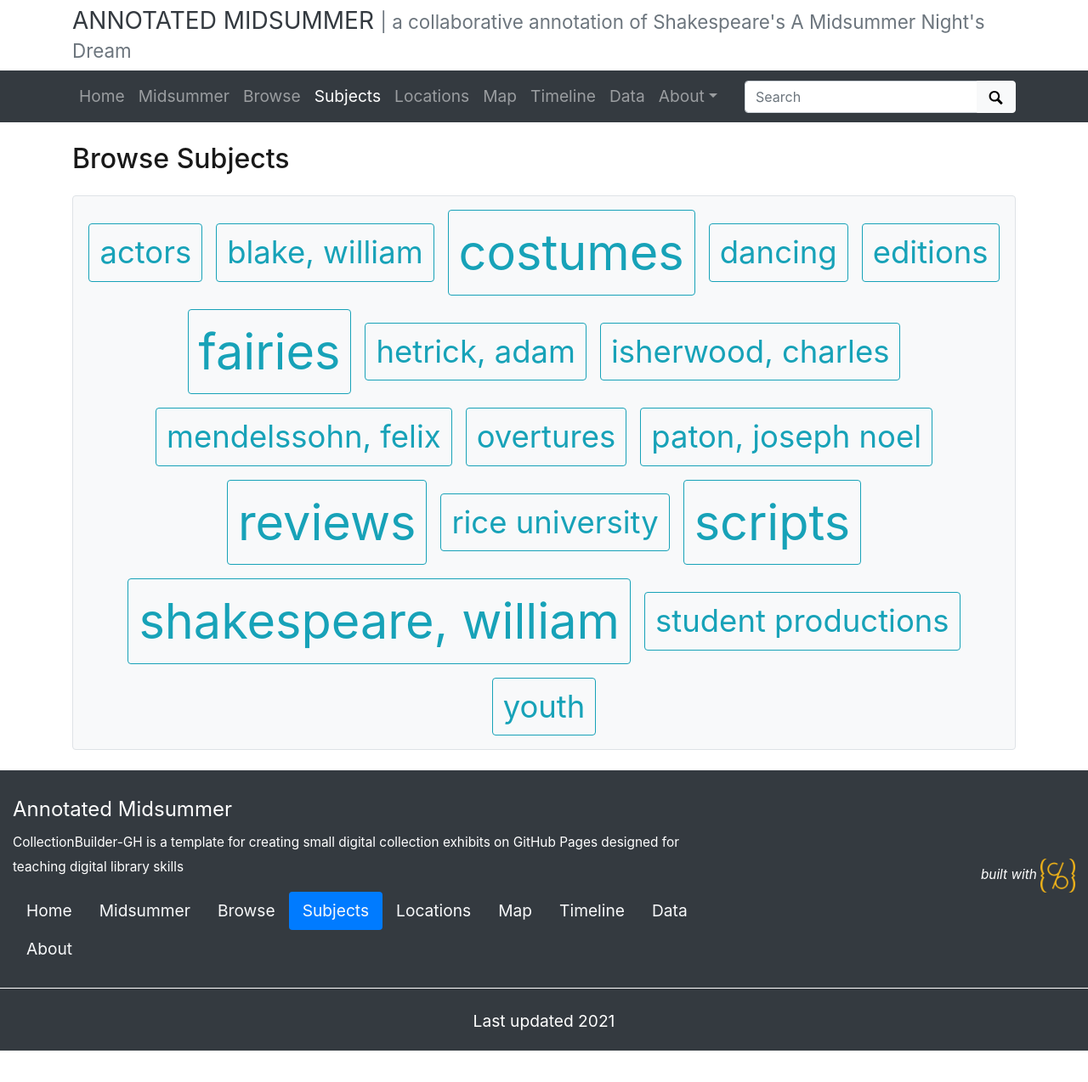
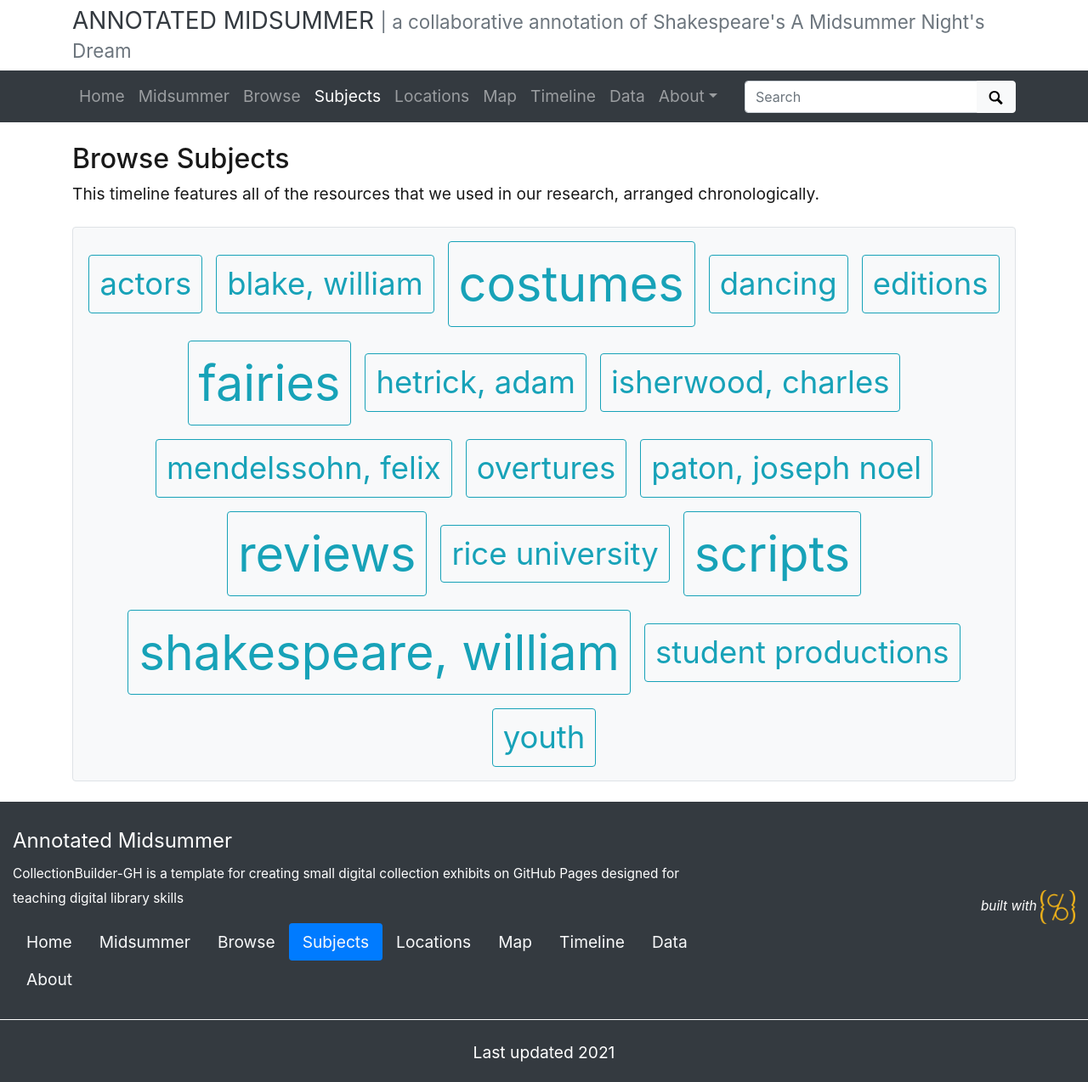
Before and after one commit to thecdil/dramaturgy, a Jekyll site: the page built from pages/subjects.md, in a window 1280 px wide. Shown: the whole page at 85% size. Built offline with Jekyll 4.4.1, drawn with Linux system fonts in a browser that asks for light colours; before the commit the page ends 1237 px from its top, so only the background shows below that.

Commit message:
Update subjects.md
added description on timeline page

```diff
--- a/pages/subjects.md
+++ b/pages/subjects.md
@@ -7,3 +7,4 @@ permalink: /subjects.html
 ---
 
 ## Browse Subjects
+This timeline features all of the resources that we used in our research, arranged chronologically.
```
